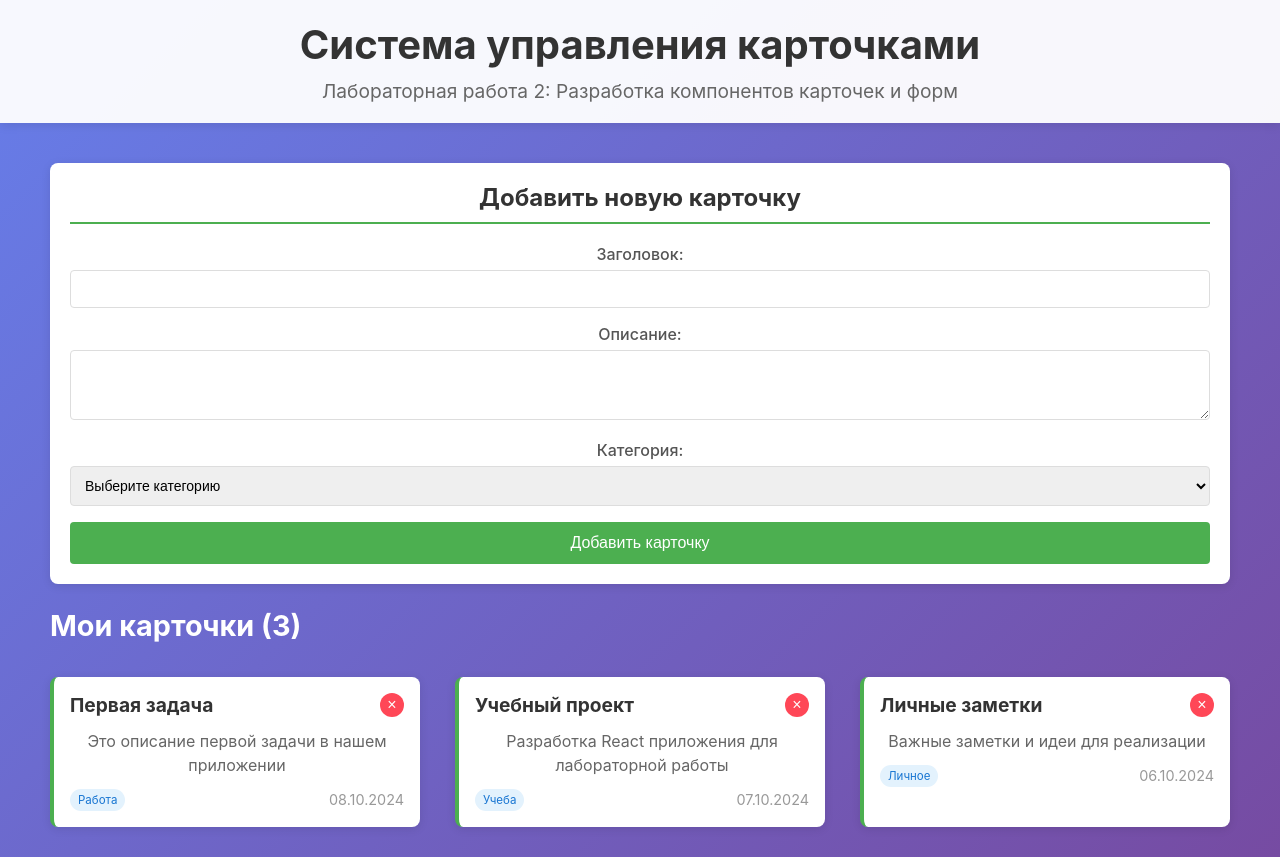
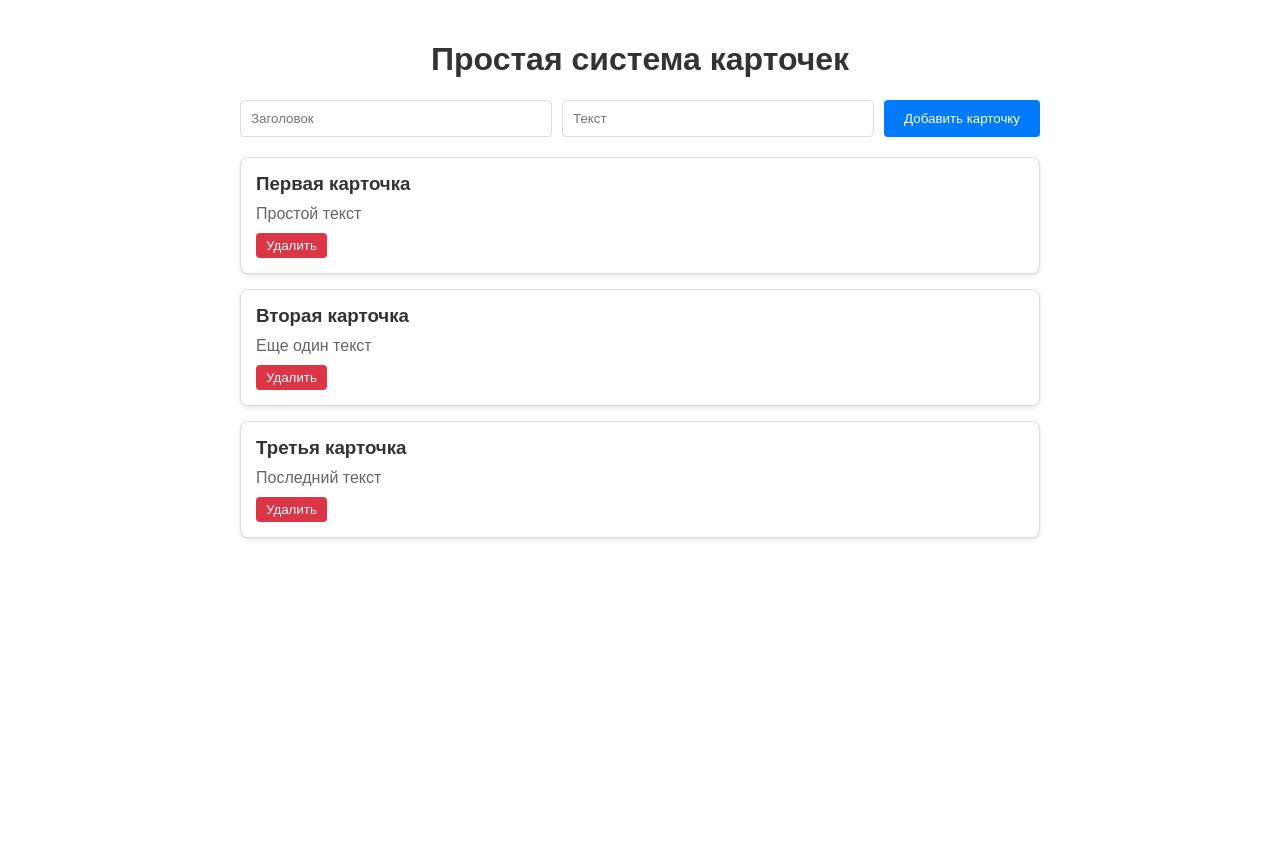
Before and after one commit to Kitsunyayay/webpril, a React (Create React App) app: page / in a window 1280 px wide. After the commit the page ends 800 px from the top, so only its background shows below. Built offline with nearby package versions, Linux system fonts and the light colour scheme.

Commit message:
Лаб 2: Простая версия карточек

```diff
--- a/src/App.css
+++ b/src/App.css
@@ -1,62 +1,75 @@
-.App {
-  text-align: center;
-  min-height: 100vh;
-  background: linear-gradient(135deg, #667eea 0%, #764ba2 100%);
+.app {
+  max-width: 800px;
+  margin: 0 auto;
+  padding: 20px;
+  font-family: Arial, sans-serif;
 }
 
-.App-header {
-  background: rgba(255, 255, 255, 0.95);
-  padding: 20px;
-  box-shadow: 0 2px 10px rgba(0, 0, 0, 0.1);
+h1 {
+  text-align: center;
+  color: #333;
 }
 
-.App-header h1 {
+.form {
+  display: flex;
+  gap: 10px;
+  margin-bottom: 20px;
+  flex-wrap: wrap;
+}
+
+.form input {
+  padding: 10px;
+  border: 1px solid #ddd;
+  border-radius: 4px;
+  flex: 1;
+  min-width: 200px;
+}
+
+.form button {
+  padding: 10px 20px;
+  background: #007bff;
+  color: white;
+  border: none;
+  border-radius: 4px;
+  cursor: pointer;
+}
+
+.form button:hover {
+  background: #0056b3;
+}
+
+.cards {
+  display: grid;
+  gap: 15px;
+}
+
+.card {
+  border: 1px solid #ddd;
+  border-radius: 8px;
+  padding: 15px;
+  background: white;
+  box-shadow: 0 2px 4px rgba(0,0,0,0.1);
+}
+
+.card h3 {
   margin: 0 0 10px 0;
   color: #333;
-  font-size: 2.5em;
 }
 
-.App-header p {
-  margin: 0;
+.card p {
+  margin: 0 0 10px 0;
   color: #666;
-  font-size: 1.2em;
 }
 
-.main-content {
-  max-width: 1200px;
-  margin: 0 auto;
-  padding: 20px;
+.delete-btn {
+  background: #dc3545;
+  color: white;
+  border: none;
+  padding: 5px 10px;
+  border-radius: 4px;
+  cursor: pointer;
 }
 
-.cards-section {
-  margin-top: 20px;
+.delete-btn:hover {
+  background: #c82333;
 }
-
-.cards-section h2 {
-  color: white;
-  text-align: left;
-  margin-left: 10px;
-  font-size: 1.8em;
-}
-
-.cards-container {
-  display: grid;
-  grid-template-columns: repeat(auto-fill, minmax(300px, 1fr));
-  gap: 15px;
-  margin-top: 15px;
-}
-
-/* Адаптивность */
-@media (max-width: 768px) {
-  .cards-container {
-    grid-template-columns: 1fr;
-  }
-
-  .App-header h1 {
-    font-size: 2em;
-  }
-
-  .main-content {
-    padding: 10px;
-  }
-}
--- a/src/App.js
+++ b/src/App.js
@@ -1,64 +1,67 @@
 import React, { useState } from 'react';
 import './App.css';
-import Card from './components/Card';
-import AddForm from './components/AddForm';
 
 function App() {
-  const [items, setItems] = useState([
-    {
-      id: 1,
-      title: 'Первая задача',
-      description: 'Это описание первой задачи в нашем приложении',
-      category: 'Работа',
-      date: '08.10.2024'
-    },
-    {
-      id: 2,
-      title: 'Учебный проект',
-      description: 'Разработка React приложения для лабораторной работы',
-      category: 'Учеба',
-      date: '07.10.2024'
-    },
-    {
-      id: 3,
-      title: 'Личные заметки',
-      description: 'Важные заметки и идеи для реализации',
-      category: 'Личное',
-      date: '06.10.2024'
-    }
+  const [cards, setCards] = useState([
+    { id: 1, title: 'Первая карточка', text: 'Простой текст' },
+    { id: 2, title: 'Вторая карточка', text: 'Еще один текст' },
+    { id: 3, title: 'Третья карточка', text: 'Последний текст' }
   ]);
 
-  const handleAddItem = (newItem) => {
-    setItems([newItem, ...items]);
+  const [newTitle, setNewTitle] = useState('');
+  const [newText, setNewText] = useState('');
+
+  const addCard = () => {
+    if (newTitle.trim() && newText.trim()) {
+      const newCard = {
+        id: Date.now(),
+        title: newTitle,
+        text: newText
+      };
+      setCards([...cards, newCard]);
+      setNewTitle('');
+      setNewText('');
+    }
   };
 
-  const handleDeleteItem = (id) => {
-    setItems(items.filter(item => item.id !== id));
+  const deleteCard = (id) => {
+    setCards(cards.filter(card => card.id !== id));
   };
 
   return (
-    <div className="App">
-      <header className="App-header">
-        <h1>Система управления карточками</h1>
-        <p>Лабораторная работа 2: Разработка компонентов карточек и форм</p>
-      </header>
+    <div className="app">
+      <h1>Простая система карточек</h1>
 
-      <main className="main-content">
-        <AddForm onAdd={handleAddItem} />
+      <div className="form">
+        <input
+          type="text"
+          placeholder="Заголовок"
+          value={newTitle}
+          onChange={(e) => setNewTitle(e.target.value)}
+        />
+        <input
+          type="text"
+          placeholder="Текст"
+          value={newText}
+          onChange={(e) => setNewText(e.target.value)}
+        />
+        <button onClick={addCard}>Добавить карточку</button>
+      </div>
 
-        <div className="cards-section">
-          <h2>Мои карточки ({items.length})</h2>
-          <div className="cards-container">
-            {items.map(item => (
-              <Card
-                key={item.id}
-                item={item}
-                onDelete={handleDeleteItem}
-              />
-            ))}
+      <div className="cards">
+        {cards.map(card => (
+          <div key={card.id} className="card">
+            <h3>{card.title}</h3>
+            <p>{card.text}</p>
+            <button
+              className="delete-btn"
+              onClick={() => deleteCard(card.id)}
+            >
+              Удалить
+            </button>
           </div>
-        </div>
-      </main>
+        ))}
+      </div>
     </div>
   );
 }
--- a/src/components/AddForm.css
+++ /dev/null
@@ -1,74 +0,0 @@
-.add-form-container {
-  background: white;
-  border-radius: 8px;
-  box-shadow: 0 2px 10px rgba(0, 0, 0, 0.1);
-  padding: 20px;
-  margin: 20px 10px;
-}
-
-.add-form-container h2 {
-  margin-top: 0;
-  color: #333;
-  border-bottom: 2px solid #4CAF50;
-  padding-bottom: 10px;
-}
-
-.add-form {
-  display: flex;
-  flex-direction: column;
-}
-
-.form-group {
-  margin-bottom: 16px;
-}
-
-.form-group label {
-  display: block;
-  margin-bottom: 6px;
-  font-weight: 500;
-  color: #555;
-}
-
-.form-group input,
-.form-group textarea,
-.form-group select {
-  width: 100%;
-  padding: 10px;
-  border: 1px solid #ddd;
-  border-radius: 4px;
-  font-size: 14px;
-  box-sizing: border-box;
-}
-
-.form-group input:focus,
-.form-group textarea:focus,
-.form-group select:focus {
-  outline: none;
-  border-color: #4CAF50;
-  box-shadow: 0 0 0 2px rgba(76, 175, 80, 0.2);
-}
-
-.form-group textarea {
-  resize: vertical;
-  min-height: 60px;
-}
-
-.submit-btn {
-  background: #4CAF50;
-  color: white;
-  border: none;
-  padding: 12px 24px;
-  border-radius: 4px;
-  cursor: pointer;
-  font-size: 16px;
-  font-weight: 500;
-  transition: background 0.3s;
-}
-
-.submit-btn:hover {
-  background: #45a049;
-}
-
-.submit-btn:active {
-  transform: translateY(1px);
-}
--- a/src/components/AddForm.js
+++ /dev/null
@@ -1,88 +0,0 @@
-import React, { useState } from 'react';
-import './AddForm.css';
-
-const AddForm = ({ onAdd }) => {
-  const [formData, setFormData] = useState({
-    title: '',
-    description: '',
-    category: ''
-  });
-
-  const handleSubmit = (e) => {
-    e.preventDefault();
-    if (formData.title.trim() && formData.description.trim()) {
-      const newItem = {
-        ...formData,
-        id: Date.now(),
-        date: new Date().toLocaleDateString()
-      };
-      onAdd(newItem);
-      setFormData({
-        title: '',
-        description: '',
-        category: ''
-      });
-    }
-  };
-
-  const handleChange = (e) => {
-    setFormData({
-      ...formData,
-      [e.target.name]: e.target.value
-    });
-  };
-
-  return (
-    <div className="add-form-container">
-      <h2>Добавить новую карточку</h2>
-      <form onSubmit={handleSubmit} className="add-form">
-        <div className="form-group">
-          <label htmlFor="title">Заголовок:</label>
-          <input
-            type="text"
-            id="title"
-            name="title"
-            value={formData.title}
-            onChange={handleChange}
-            required
-          />
-        </div>
-
-        <div className="form-group">
-          <label htmlFor="description">Описание:</label>
-          <textarea
-            id="description"
-            name="description"
-            value={formData.description}
-            onChange={handleChange}
-            rows="3"
-            required
-          />
-        </div>
-
-        <div className="form-group">
-          <label htmlFor="category">Категория:</label>
-          <select
-            id="category"
-            name="category"
-            value={formData.category}
-            onChange={handleChange}
-            required
-          >
-            <option value="">Выберите категорию</option>
-            <option value="Работа">Работа</option>
-            <option value="Учеба">Учеба</option>
-            <option value="Личное">Личное</option>
-            <option value="Проект">Проект</option>
-          </select>
-        </div>
-
-        <button type="submit" className="submit-btn">
-          Добавить карточку
-        </button>
-      </form>
-    </div>
-  );
-};
-
-export default AddForm;
--- a/src/components/Card.css
+++ /dev/null
@@ -1,72 +0,0 @@
-.card {
-  background: white;
-  border-radius: 8px;
-  box-shadow: 0 2px 10px rgba(0, 0, 0, 0.1);
-  padding: 16px;
-  margin: 10px;
-  transition: transform 0.2s;
-  border-left: 4px solid #4CAF50;
-}
-
-.card:hover {
-  transform: translateY(-2px);
-  box-shadow: 0 4px 20px rgba(0, 0, 0, 0.15);
-}
-
-.card-header {
-  display: flex;
-  justify-content: space-between;
-  align-items: center;
-  margin-bottom: 12px;
-}
-
-.card-header h3 {
-  margin: 0;
-  color: #333;
-  font-size: 1.2em;
-}
-
-.delete-btn {
-  background: #ff4757;
-  color: white;
-  border: none;
-  border-radius: 50%;
-  width: 24px;
-  height: 24px;
-  cursor: pointer;
-  font-size: 16px;
-  line-height: 1;
-}
-
-.delete-btn:hover {
-  background: #ff3742;
-}
-
-.card-body {
-  margin-bottom: 12px;
-}
-
-.card-body p {
-  margin: 0;
-  color: #666;
-  line-height: 1.5;
-}
-
-.card-footer {
-  display: flex;
-  justify-content: space-between;
-  align-items: center;
-  font-size: 0.9em;
-}
-
-.card-category {
-  background: #e3f2fd;
-  color: #1976d2;
-  padding: 4px 8px;
-  border-radius: 12px;
-  font-size: 0.8em;
-}
-
-.card-date {
-  color: #999;
-}
--- a/src/components/Card.js
+++ /dev/null
@@ -1,27 +0,0 @@
-import React from 'react';
-import './Card.css';
-
-const Card = ({ item, onDelete }) => {
-  return (
-    <div className="card">
-      <div className="card-header">
-        <h3>{item.title}</h3>
-        <button
-          className="delete-btn"
-          onClick={() => onDelete(item.id)}
-        >
-          ×
-        </button>
-      </div>
-      <div className="card-body">
-        <p>{item.description}</p>
-      </div>
-      <div className="card-footer">
-        <span className="card-category">{item.category}</span>
-        <span className="card-date">{item.date}</span>
-      </div>
-    </div>
-  );
-};
-
-export default Card;
```
